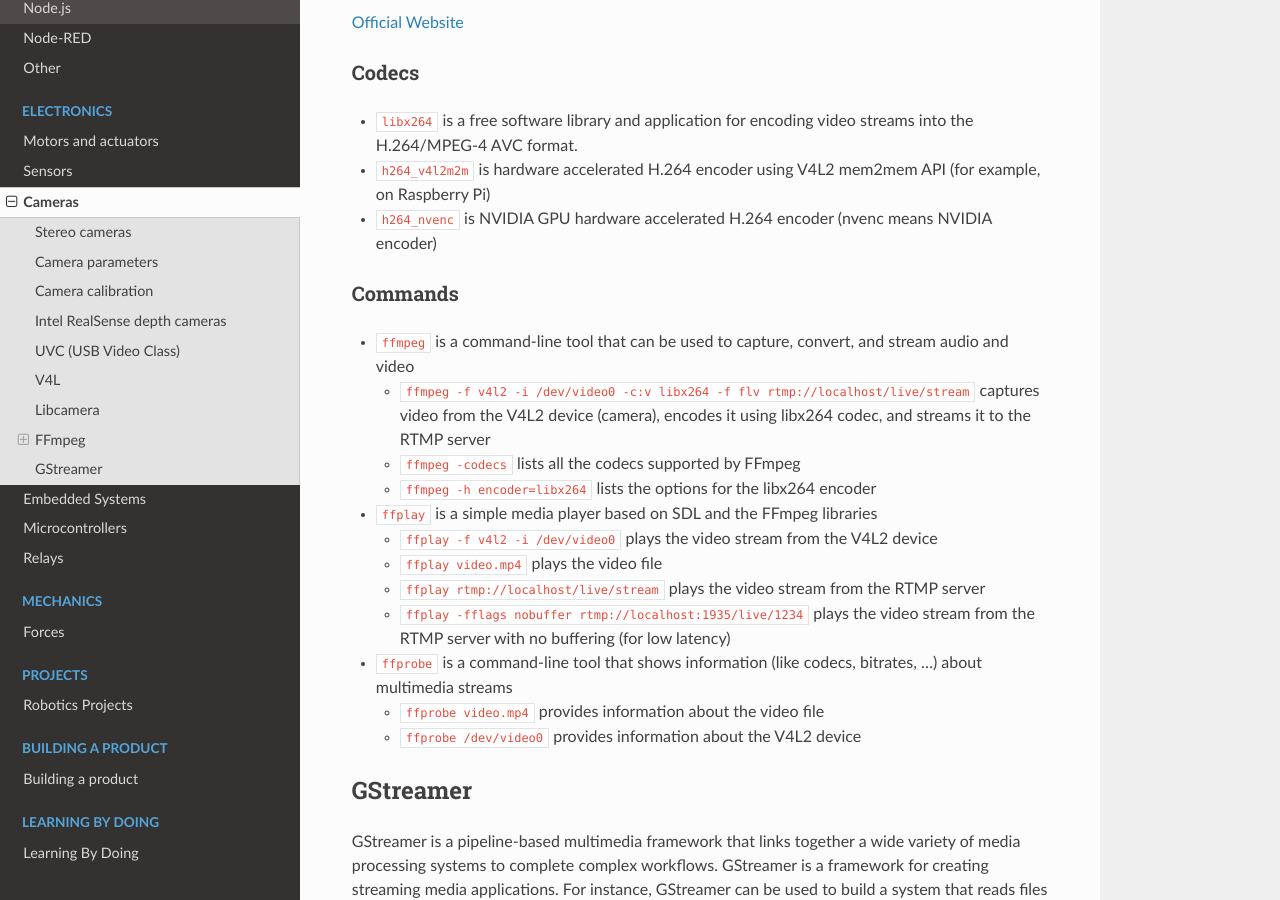
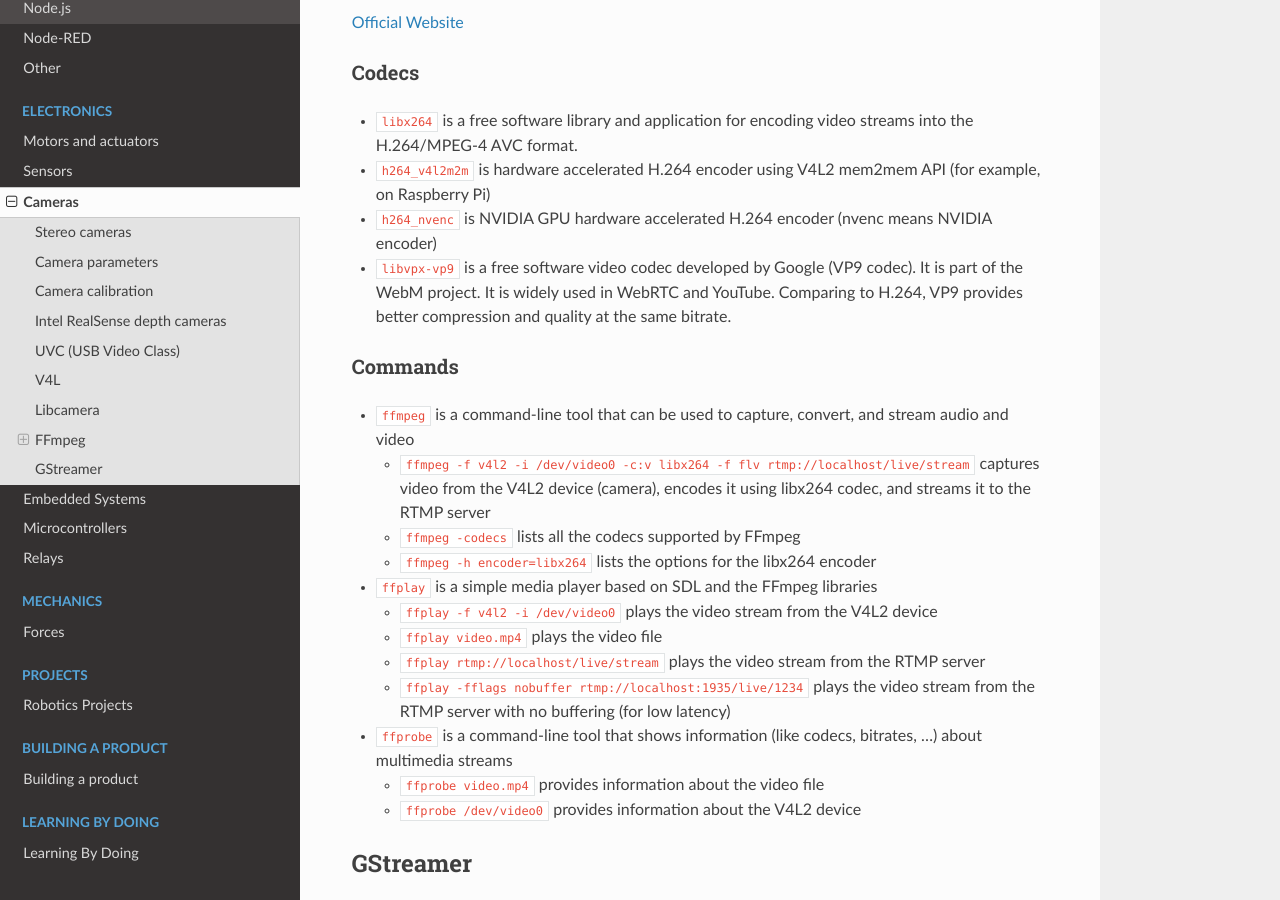
Before and after one commit to jevgenik/manuals, a Sphinx documentation site: the page built from source/files/electronics/cameras/cameras.rst, in a window 1280 px wide and 900 px high, scrolled down 3942 px. Built offline with Sphinx 7.4.7 and the Read the Docs theme 2.0.0, drawn with Linux system fonts in a browser that asks for light colours.

Commit message:
cameras.rst

```diff
--- a/source/files/electronics/cameras/cameras.rst
+++ b/source/files/electronics/cameras/cameras.rst
@@ -121,6 +121,9 @@ Codecs
 
 * ``h264_nvenc`` is NVIDIA GPU hardware accelerated H.264 encoder (nvenc means NVIDIA encoder)
 
+* ``libvpx-vp9`` is a free software video codec developed by Google (VP9 codec). It is part of the WebM project.
+  It is widely used in WebRTC and YouTube. Comparing to H.264, VP9 provides better compression and quality at the same bitrate.
+
 
 Commands
 --------
--- a/source/files/software/nodejs/nodejs.rst
+++ b/source/files/software/nodejs/nodejs.rst
@@ -116,4 +116,6 @@ npm and node commands
   - ``npm run dev`` - Run the script named "dev" from the package.json file
   - ``npm run start`` - Run the script named "start" from the package.json file
 
+* ``node -v`` - Check the installed version of Node.js
+
 * ``node <file_name>`` - Run a JavaScript file (e.g. node index.js)
```
